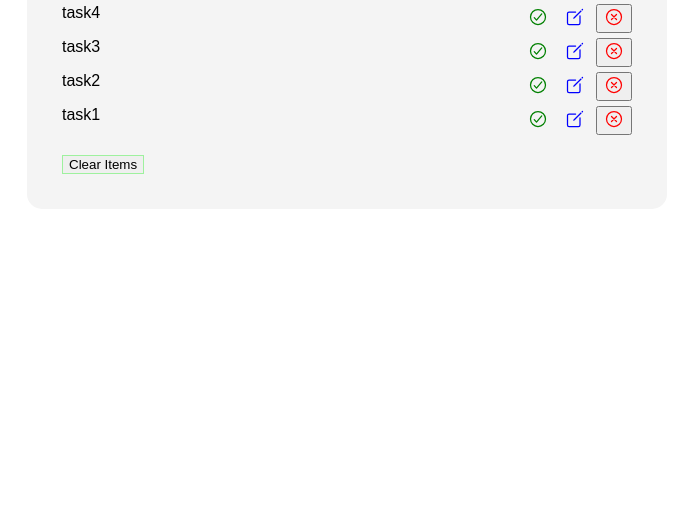
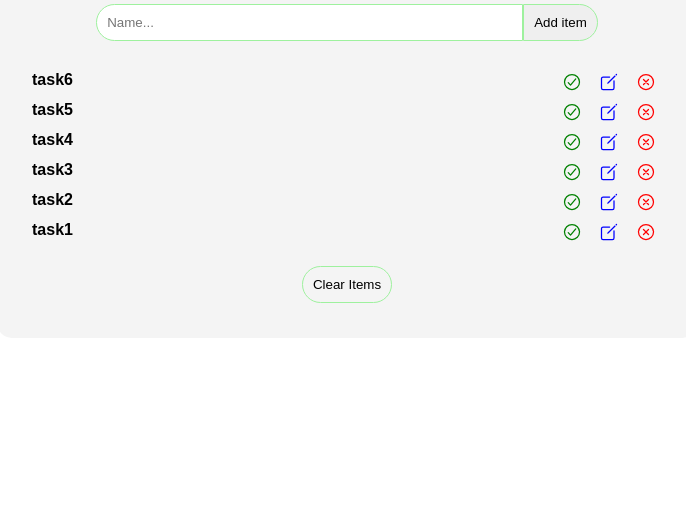
Before and after one commit to fakhar23/todo-js, a plain HTML site: page index.html in a window 1280 px wide. Shown: the part 278-800 px from the top of the page, without its empty margins (293-979 px from the left). Drawn offline with nearby package versions, Linux system fonts and the light colour scheme.

Commit message:
Added some more styles

```diff
--- a/style.scss
+++ b/style.scss
@@ -1,9 +1,10 @@
 $green-color: rgb(158, 241, 158);
+$form-border-radius: 100px;
 /* css reset */
 html {
   box-sizing: border-box;
   font-size: 16px;
-  font-family: sans-serif;
+  font-family: "Raleway", sans-serif;
 }
 
 *,
@@ -41,32 +42,34 @@ img {
 // ****************************************
 
 .container {
-  margin-top: 10vh !important;
+  // margin-top: 10vh !important;
   background-color: #f4f4f4;
-  max-width: 50%;
-  margin: auto;
   border-radius: 15px;
   padding: 35px;
+  min-width: min(90%, 700px);
 }
-.add-items-container {
+.form-add-task {
   margin-top: 15px;
   margin-bottom: 20px;
   width: 100%;
+
+  border-radius: 50px !important;
+  padding: 10px !important;
 
   display: flex;
   justify-content: center;
 
   input {
     width: 70%;
-    // width: ;
+    border-top-left-radius: $form-border-radius;
+    border-bottom-left-radius: $form-border-radius;
+    padding: 10px;
   }
   button {
-    // min-width: 10%;
-  }
-  input,
-  button {
-    padding: 5px;
-    padding-inline: 2px;
+    min-width: 10%;
+    border-top-right-radius: $form-border-radius;
+    border-bottom-right-radius: $form-border-radius;
+    padding: 10px;
   }
 }
 
@@ -88,7 +91,7 @@ img {
 }
 .btn-checkmark,
 .btn-outline,
-.btn-delete {
+.btn-delete-task {
   border: none;
   background-color: transparent;
 }
@@ -111,7 +114,7 @@ ion-icon {
   // padding-inline: 0;
   // margin-inline: 0;
 }
-.btn-clear-item {
+.btn-clear-tasks {
   display: block;
   margin: auto;
   padding: 5px;
@@ -134,3 +137,35 @@ ion-icon {
     visibility: hidden;
   }
 }
+
+// .form-add-task {
+//   // width: 100%;
+//   // margin: auto;
+
+//   margin-top: 15px;
+//     margin-bottom: 20px;
+//     width: 100%;
+//     display: flex;
+//     justify-content: center;
+// }
+
+.form-add-task,
+.btn-clear-tasks {
+  border-radius: 50px;
+  padding: 10px;
+}
+
+body {
+  display: flex;
+  align-items: center;
+  justify-content: center;
+  height: 100vh;
+}
+h1 {
+  font-weight: bold;
+  text-align: center;
+}
+
+.task-text {
+  font-weight: 600;
+}
```
Also changed, not shown: style.css.
